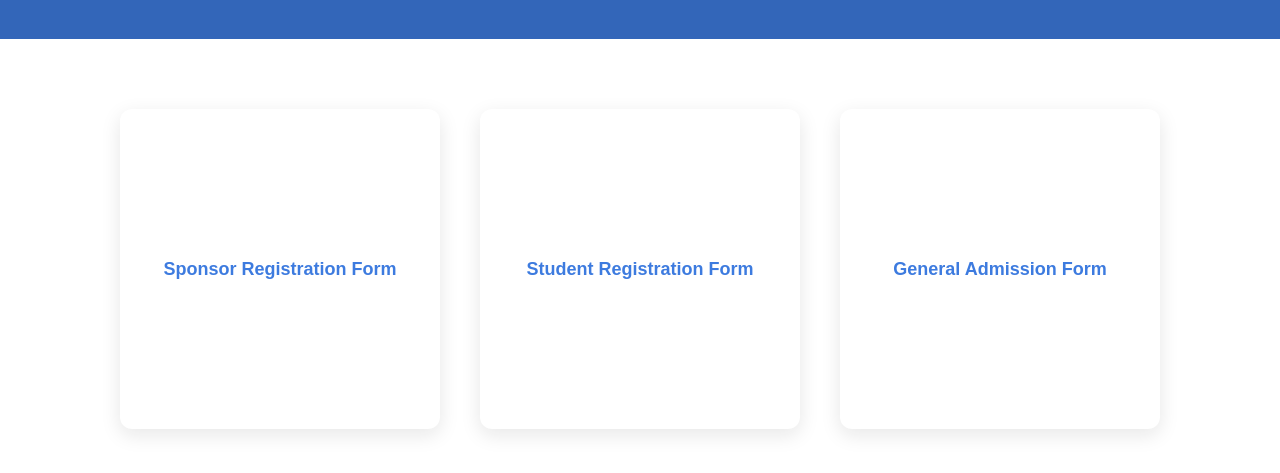
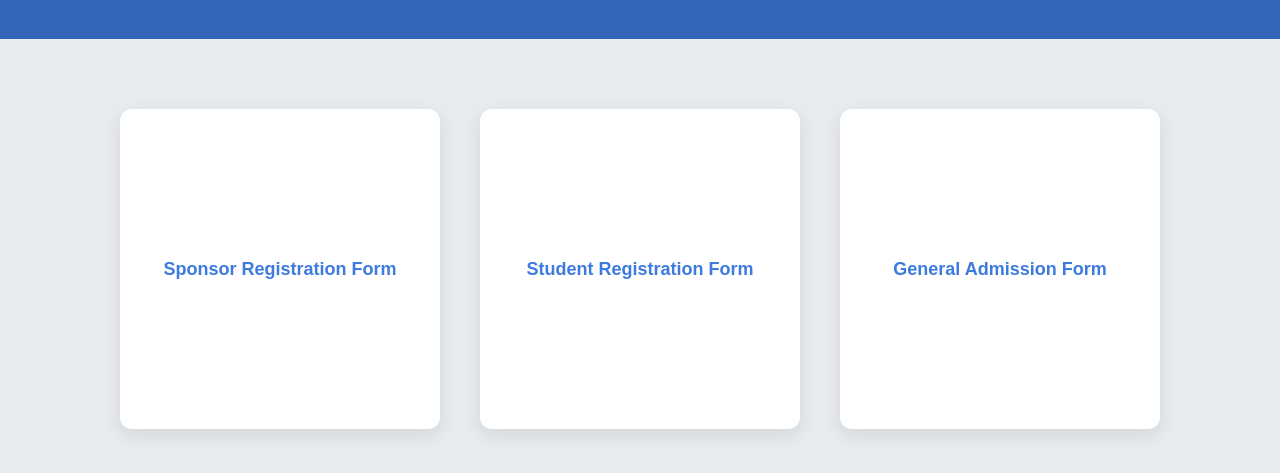
Before and after one commit to Reyzzz14/Reyzzz14.github.io, a plain HTML site: page Activity3-FormRegistration/Act3FormRegistration.html in a window 1280 px wide. Shown: the part 81-554 px from the top of the page. Drawn offline with Linux system fonts and the light colour scheme.

Commit message:
Update FormRegistration.css

```diff
--- a/Activity3-FormRegistration/FormRegistration.css
+++ b/Activity3-FormRegistration/FormRegistration.css
@@ -2,7 +2,7 @@ body {
   font-family: din-round,sans-serif;
   margin: 0;
   padding: 0;
-  background-color: white;
+  background-color: #e9ecef;
 }
 
 header {
```
